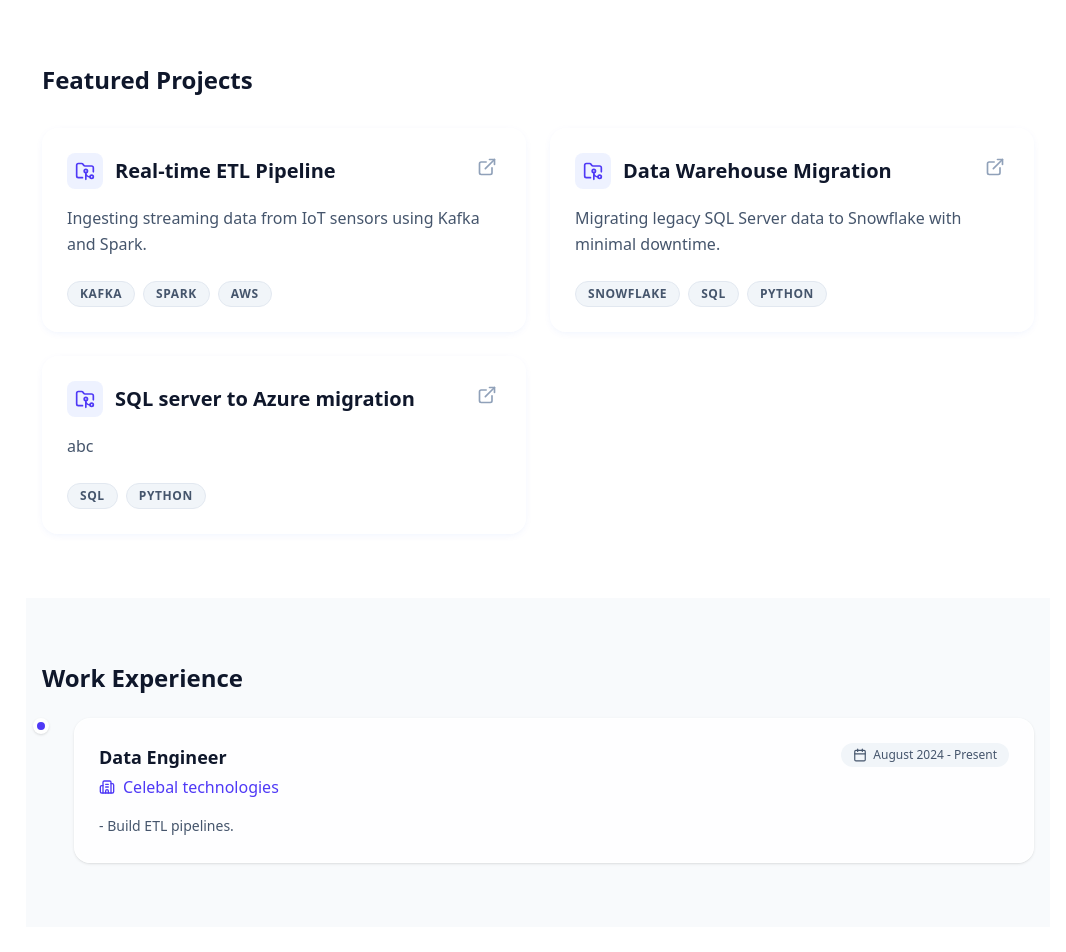
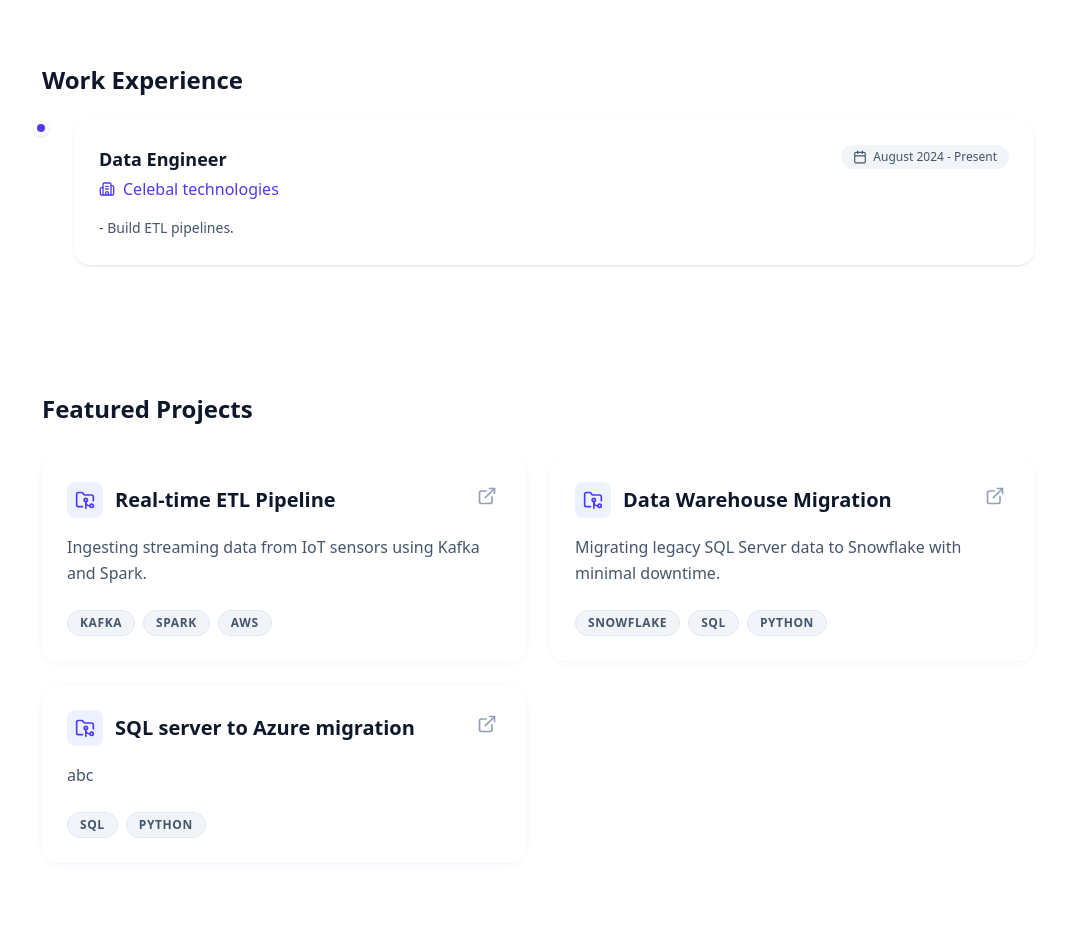
Before and after one commit to Vishesh-1/Portfolio, a Next.js app: page / in a window 1280 px wide. Shown: the part 640-1592 px from the top of the page, without its empty margins (102-1168 px from the left). Built offline with nearby package versions, Linux system fonts and the light colour scheme.

Commit message:
Move Work Experience section before Projects

```diff
--- a/app/page.tsx
+++ b/app/page.tsx
@@ -13,6 +13,17 @@
     <main className="min-h-screen bg-white">
       <Hero />
 
+      {experiences.length > 0 && (
+        <section className="max-w-5xl mx-auto px-4 py-16">
+          <h2 className="text-2xl font-bold text-slate-900 mb-8">Work Experience</h2>
+          <div className="space-y-6">
+            {experiences.map((exp) => (
+              <ExperienceCard key={exp.id} experience={exp} />
+            ))}
+          </div>
+        </section>
+      )}
+
       <section className="max-w-5xl mx-auto px-4 py-16">
         <h2 className="text-2xl font-bold text-slate-900 mb-8">Featured Projects</h2>
         <div className="grid grid-cols-1 md:grid-cols-2 gap-6">
@@ -21,17 +32,6 @@
           ))}
         </div>
       </section>
-
-      {experiences.length > 0 && (
-        <section className="max-w-5xl mx-auto px-4 py-16 bg-slate-50">
-          <h2 className="text-2xl font-bold text-slate-900 mb-8">Work Experience</h2>
-          <div className="space-y-6">
-            {experiences.map((exp) => (
-              <ExperienceCard key={exp.id} experience={exp} />
-            ))}
-          </div>
-        </section>
-      )}
 
       {certifications.length > 0 && (
         <section className="max-w-5xl mx-auto px-4 py-16">
```
